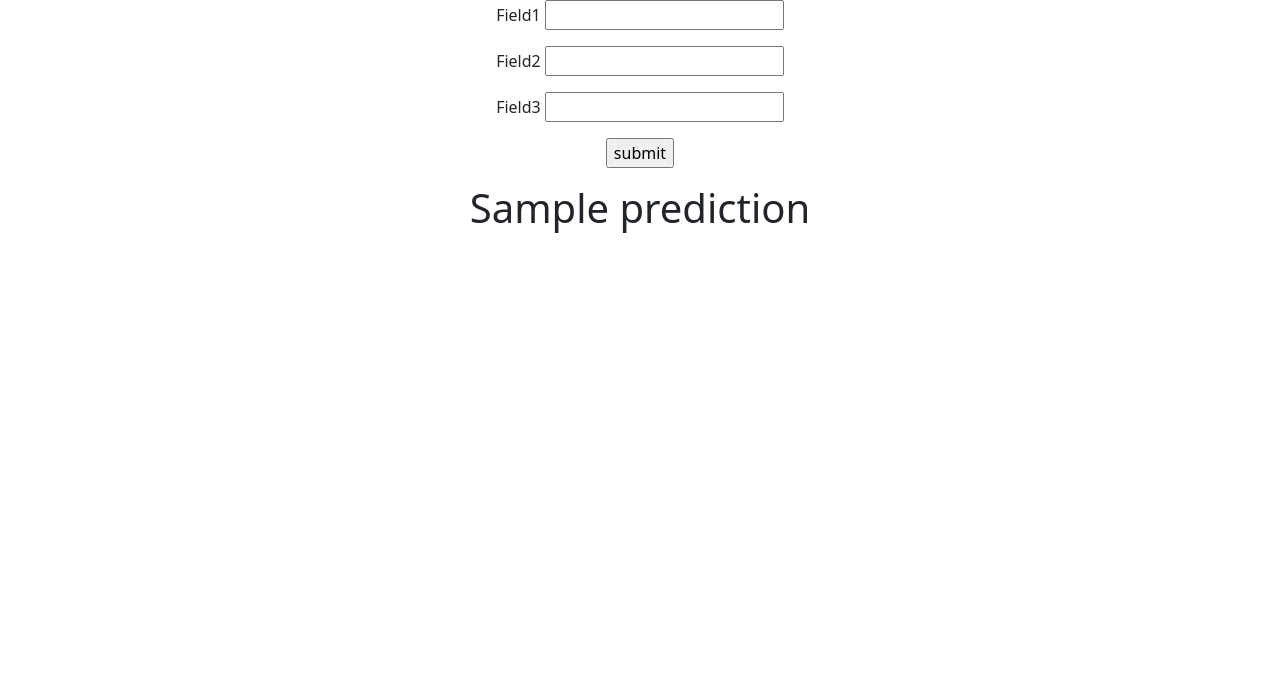
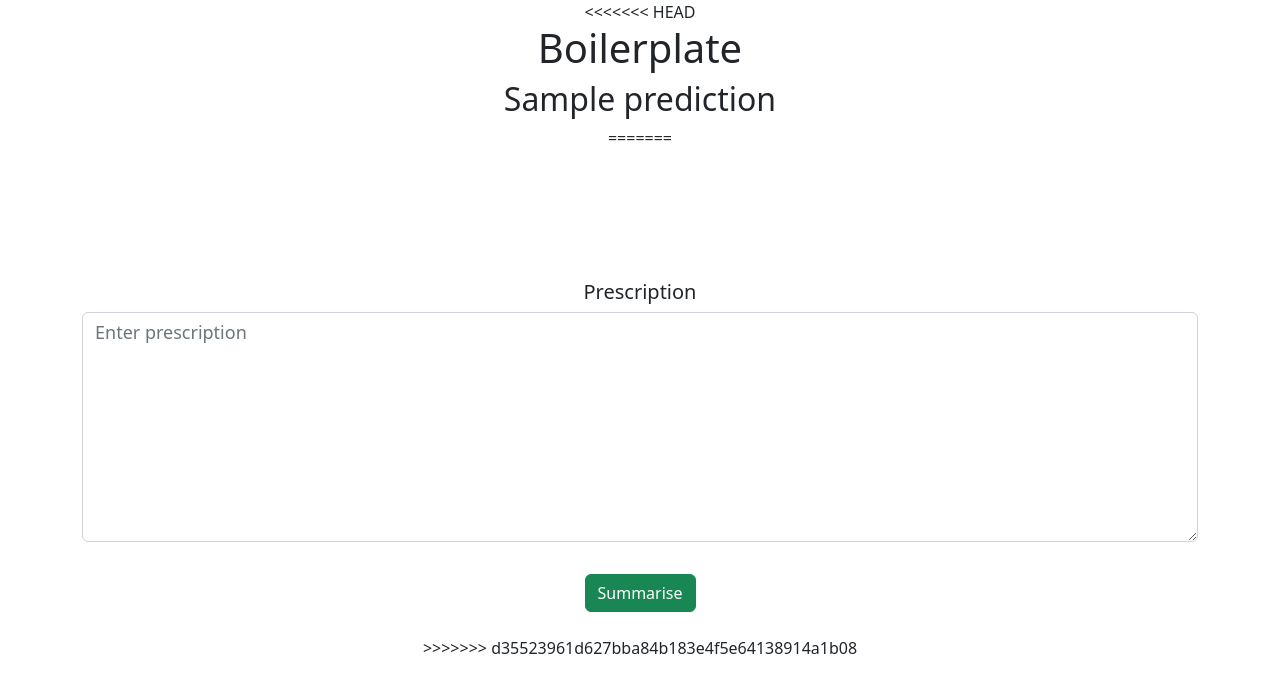
Before and after one commit to Bikesh14/Disease_Prediction, a Flask app: template templates/index.html in a window 1280 px wide. Shown: the top 693 px of the page. Run offline with Flask 2, Linux system fonts and the light colour scheme; the template is opened without the code that fills it: most values are stand-ins (such as "Sample title", 1, 10 or a date in 2020); parts of the project's set-up code (start-up, migrations or seed data) failed here and were passed over; some libraries are stand-ins or nearby versions.

Commit message:
commit before merge

```diff
--- a/templates/index.html
+++ b/templates/index.html
@@ -71,16 +71,21 @@
     </style>
 </head>
 <body>
+<<<<<<< HEAD
+    <h1>Boilerplate </h1>
+    <h2>{{prediction}}</h2>
+=======
     <div class="container">
-      <form action="" method = "POST">
-        <p>Field1 <input type = "text" name = "Field1_name" /></p>
-        <p>Field2 <input type = "text" name = "Field2_name" /></p>
-        <p>Field3 <input type = "text" name = "Field3_name" /></p>
-        <p><input type = "submit" value = "submit" /></p>
-    </form>
-      <h1>{{prediction}}</h1>
+      <form action="" method="POST">
+        <div class="form-group" style="margin-top: 130px">
+          <h5>Prescription<h5>
+          <textarea placeholder="Enter prescription" class="form-control" id="prescription" name="prescription" rows="8"
+            style="font-size: 18px"></textarea>
+          </textarea>
+        </div>
+        <input type="submit" class="btn btn-success my-4" value="Summarise" />
+      </form>
     </div>
-
   <!-- jQuery first, then Popper.js, then Bootstrap JS -->
   <script src="https://code.jquery.com/jquery-3.2.1.slim.min.js"
     integrity="sha384-KJ3o2DKtIkvYIK3UENzmM7KCkRr/rE9/Qpg6aAZGJwFDMVNA/GpGFF93hXpG5KkN"
@@ -91,5 +96,6 @@
   <script src="https://cdn.jsdelivr.net/npm/bootstrap@4.0.0/dist/js/bootstrap.min.js"
     integrity="sha384-JZR6Spejh4U02d8jOt6vLEHfe/JQGiRRSQQxSfFWpi1MquVdAyjUar5+76PVCmYl"
     crossorigin="anonymous"></script>
+>>>>>>> d35523961d627bba84b183e4f5e64138914a1b08
 </body>
 </html>
```
